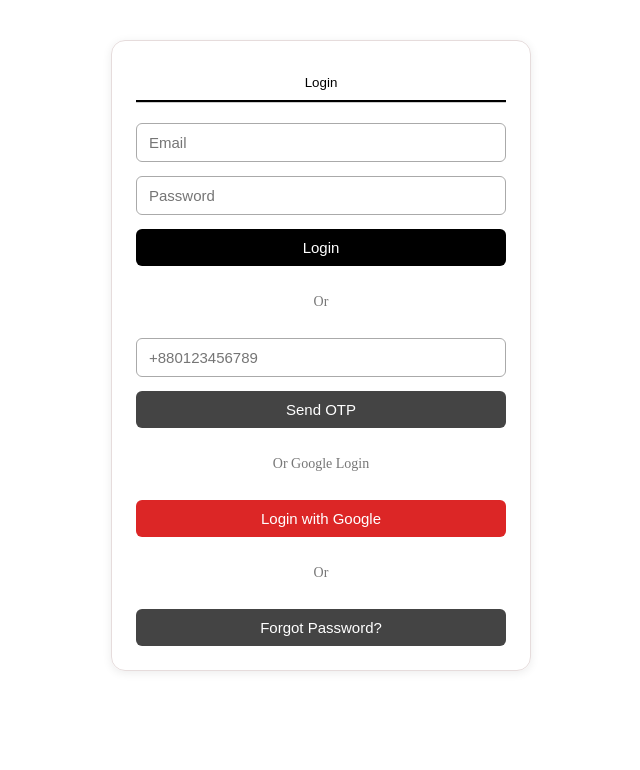
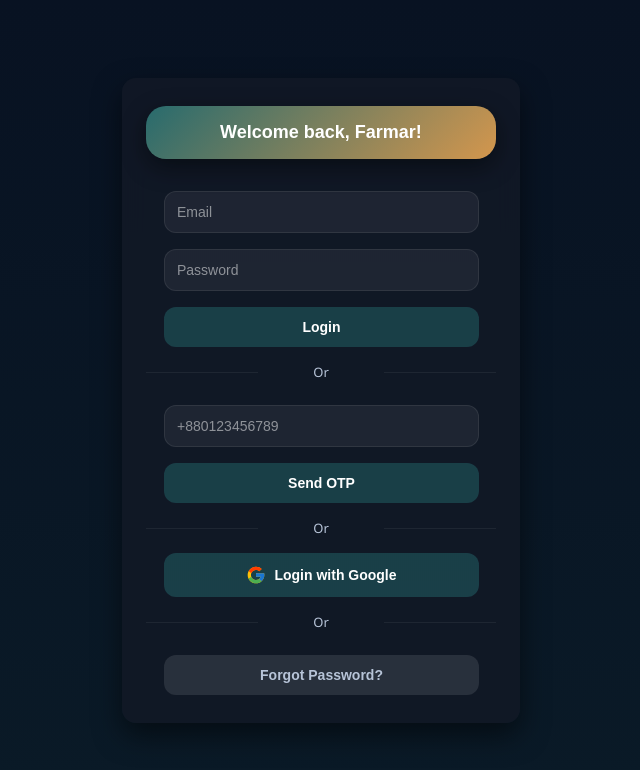
Before and after one commit to fardina-tahsin/jufasu-edu-hackfest-2025, a website built with Vite: page src/auth/login.html in a window 1280 px wide. Shown: the whole page, without its empty margins (319-959 px from the left). Built offline with nearby package versions, Linux system fonts and the light colour scheme; some packages are replaced by stand-ins of ours; no server answers.

Commit message:
login style update

```diff
--- a/src/auth/login.css
+++ b/src/auth/login.css
@@ -1,174 +1,244 @@
-/* Reset box-sizing */
-*, *::before, *::after {
-    box-sizing: border-box;
+/* Root Theme */
+:root {
+  --accent: #2c7a7b;
+  --accent-2: #f6ad55;
+  --bg: #0f1720;
+  --card: rgba(18, 25, 38, 0.85);
+  --muted: #b7c4d8;
+  --radius: 14px;
+  font-family: "Segoe UI", Roboto, system-ui, -apple-system, "Noto Sans Bengali", sans-serif;
+  color-scheme: dark;
+}
+
+/* Background */
+html, body {
+  height: 100%;
+  margin: 0;
+  background: linear-gradient(180deg, #081222 0%, #0a1a27 100%);
+  display: flex;
+  justify-content: center;
+  align-items: center;
+  color: #fff;
 }
 
 /* Container */
 .login-container {
-    max-width: 420px;
-    margin: 40px auto;
-    padding: 24px;
-    border: 1px solid #e6dcdc;
-    border-radius: 14px;
-    box-shadow: 0 2px 10px #00000014;
+  width: 350px;
+  padding: 28px 24px;
+  border-radius: var(--radius);
+  background: var(--card);
+  box-shadow: 0 12px 28px rgba(0,0,0,0.5);
+  backdrop-filter: blur(12px);
+  -webkit-backdrop-filter: blur(12px);
+  animation: fadeUp 0.4s ease;
+
+  display: flex;
+  flex-direction: column;
+  align-items: center;
 }
 
-/* Tabs */
+
+/* tabs */
 .tabs {
-    display: flex;
-    border-bottom: 1px solid #ccc;
+  width: 100%;
+  display: flex;
+  justify-content: center;
+  margin-bottom: 24px;
 }
 
 .tab {
-    flex: 1;
-    padding: 10px;
-    text-align: center;
-    font-weight: 500;
-    background: none;
-    border: none;
-    cursor: pointer;
-    border-bottom: 2px solid transparent;
+  width: 100%;
+  background: linear-gradient(135deg, rgba(44,122,123,0.85), rgba(246,173,85,0.85));
+  color: #fff;
+  font-size: 18px;
+  font-weight: 700;
+  text-align: center;
+  padding: 16px 0;
+  border-radius: 20px;
+  box-shadow: 0 8px 24px rgba(0,0,0,0.45);
+  border: none;
+  cursor: default;
+  transition: all 0.3s ease;
 }
 
-.tab.active {
-    border-bottom: 2px solid #000;
+/* Inputs */
+
+.input {
+  width: 90%; /* slightly smaller than tab */
+  padding: 12px 12px;
+  margin: 8px;
+  margin-left: 18px;
+  border-radius: 12px;
+  background: rgba(255,255,255,0.06);
+  border: 1px solid rgba(255,255,255,0.08);
+  color: #fff;
+  font-size: 14px;
+  transition: 0.2s ease;
+  box-sizing: border-box;
 }
 
-/* Spacing for sections */
-.form-section {
-    margin-top: 20px;
-    display: flex;
-    flex-direction: column;
-    gap: 14px;
+
+.input:focus {
+  border-color: var(--accent);
+  background: rgba(255,255,255,0.12);
+  outline: none;
+  transform: scale(1.01);
 }
 
-/* Input fields */
-.input {
-    width: 100%;
-    padding: 10px 12px;
-    font-size: 15px;
-    border: 1px solid #aaa;
-    border-radius: 6px;
-    outline: none;
-    transition: border 0.2s;
-    box-sizing: border-box;
-}
-
-.input:focus {
-    border-color: #333;
+.input::placeholder {
+  color: rgba(255,255,255,0.5);
 }
 
 /* Buttons */
+
 .btn {
-    width: 100%;
-    padding: 10px;
-    border-radius: 6px;
-    font-size: 15px;
-    border: none;
-    cursor: pointer;
+  width: 90%;
+  padding: 12px;
+  border-radius: 12px;
+  margin-top: 8px;
+  margin-left: 18px;
+  font-weight: 700;
+  font-size: 14px;
+  cursor: pointer;
+  border: none;
+  transition: all 0.2s ease;
+  box-sizing: border-box;
 }
 
-/* Variants */
-.btn-primary {
-    background: #000;
-    color: white;
+.btn:hover {
+  transform: translateY(-1px);
+  filter: brightness(1.05);
 }
 
-.btn-primary:hover {
-    background: #222;
+.btn-primary {
+  background: rgba(51, 151, 153, 0.3);
+  color: white;
+  /* box-shadow: 0 3px 10px rgba(44,122,123,0.3); */
 }
 
 .btn-dark {
-    background: #444;
-    color: white;
+  background: rgba(255,255,255,0.1);
+  color: var(--muted);
 }
 
-.btn-dark:hover {
-    background: #333;
+.btn-google {
+  background: rgba(51, 151, 153, 0.3);
+  color: white;
 }
 
 .btn-success {
-    background: #16a34a;
-    color: white;
-}
-
-.btn-success:hover {
-    background: #15803d;
-}
-
-.btn-google {
-    background: #dc2626;
-    color: white;
-}
-
-.btn-google:hover {
-    background: #b91c1c;
+  background: #3dbb78;
 }
 
 .btn-blue {
-    background: #2563eb;
-    color: white;
-}
-
-.btn-blue:hover {
-    background: #1d4ed8;
+  background: #4ca3ff;
 }
 
 .btn-light {
-    background: #e5e7eb;
-    color: #333;
+  background: rgba(255,255,255,0.2);
 }
 
-.btn-light:hover {
-    background: #d1d5db;
+/* Divider */
+.divider {
+  text-align: center;
+  margin: 16px 0;
+  color: var(--muted);
+  font-size: 13px;
+  position: relative;
 }
 
-/* Layout */
-.divider {
-    text-align: center;
-    color: #777;
-    font-size: 14px;
+.divider:before,
+.divider:after {
+  content: "";
+  width: 32%;
+  height: 1px;
+  background: rgba(255,255,255,0.06);
+  position: absolute;
+  top: 50%;
 }
 
-/* Recovery box */
+.divider:before {
+  left: 0;
+}
+
+.divider:after {
+  right: 0;
+}
+
+/* OTP + Recovery Box */
+.otp-box,
 .recovery-box {
-    margin-top: 16px;
-    padding: 16px;
-    border: 1px solid #ccc;
-    border-radius: 10px;
-    background: #f9f9f9;
+  padding: 14px;
+  border-radius: 14px;
+  background: rgba(255,255,255,0.05);
+  box-shadow: 0 2px 6px rgba(0,0,0,0.25);
+  animation: fadeUp 0.3s ease;
+  margin-top: 12px;
+}
+
+#send-otp-btn {
+  background: rgba(51, 151, 153, 0.3);
+  color: white;
 }
 
 .title {
-    font-size: 14px;
-    font-weight: 600;
+  font-size: 14px;
+  font-weight: 600;
+  margin-bottom: 10px;
 }
 
-/* Row layout */
 .row {
-    display: flex;
-    gap: 10px;
+  display: flex;
+  gap: 8px;
+  margin-top: 8px;
 }
 
-/* OTP box */
-.otp-box {
-    display: flex;
-    flex-direction: column;
-    gap: 12px;
-}
-
-/* Success / Error */
+/* Messages */
 .success-text {
-    color: #16a34a;
-    font-size: 14px;
+  color: #48bb78;
+  font-weight: 600;
+  margin-top: 8px;
+  font-size: 13px;
 }
 
 .error-text {
-    color: #dc2626;
-    font-size: 14px;
+  color: #f56565;
+  font-weight: 600;
+  margin-top: 8px;
+  font-size: 13px;
 }
 
-/* Hidden */
 .hidden {
-    display: none;
+  display: none;
 }
+
+/* Login with Google button */
+.btn-google {
+  background: rgba(51, 151, 153, 0.3);
+  color: white;
+  position: relative;      /* to place icon inside */
+  display: flex;
+  align-items: center;
+  justify-content: center;
+  gap: 8px;                /* space between icon and text */
+  font-weight: 700;
+}
+
+/* Google icon inside button using SVG background */
+.btn-google::before {
+  content: '';
+  display: inline-block;
+  width: 20px;
+  height: 20px;
+  background-image: url('../../public/images/icons8-google.svg');
+  background-size: cover;
+  background-position: center;
+}
+
+
+
+/* Animations */
+@keyframes fadeUp {
+  from { opacity: 0; transform: translateY(10px); }
+  to { opacity: 1; transform: translateY(0); }
+}
--- a/src/auth/login.html
+++ b/src/auth/login.html
@@ -14,7 +14,7 @@
         <!-- Tabs -->
         <div class="tabs">
             <button id="tab-login" class="tab active">
-                Login
+                Welcome back, Farmar!
             </button>
         </div>
 
@@ -43,7 +43,7 @@
                 </button>
             </div>
 
-            <p class="divider">Or Google Login</p>
+            <p class="divider">Or</p>
 
             <button id="google-login-btn" class="btn btn-google">
                 Login with Google
```
Also changed, not shown: public/images/icons8-google.svg (added).
